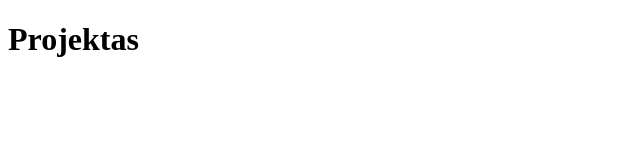
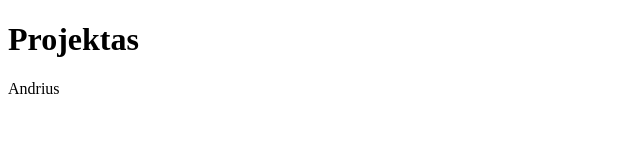
Before and after one commit to EdgarasLaptevas/Projektas, a plain HTML site: page index.html in a window 1280 px wide. Shown: the full height of the page, 0-640 px from the left. Drawn offline with Linux system fonts and the light colour scheme.

Commit message:
pridejau varda

```diff
--- a/index.html
+++ b/index.html
@@ -7,5 +7,6 @@
 </head>
 <body>
     <h1>Projektas</h1>
+    <p>Andrius</p>
 </body>
 </html>
```
